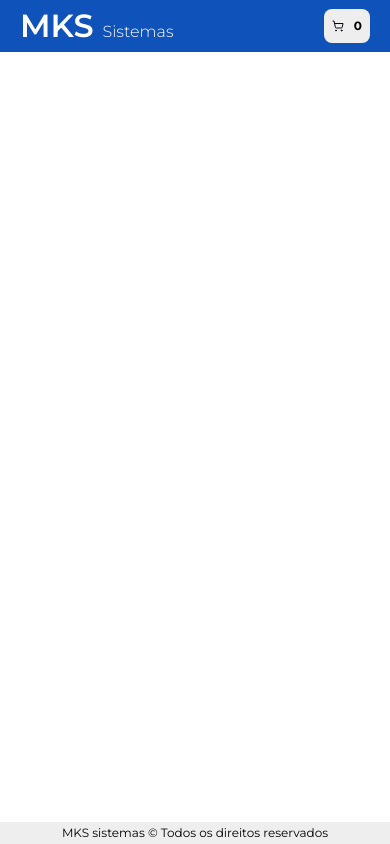
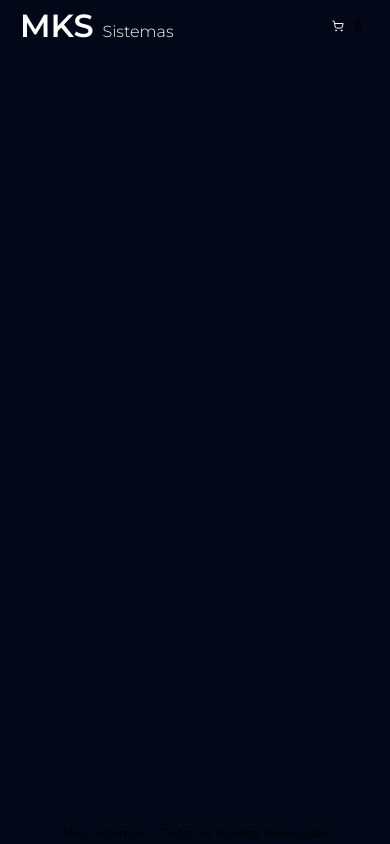
Before and after one commit to Rharuow/mks-frontend-challenge, a Next.js app: page / in a window 390 px wide. Built offline with nearby package versions, Linux system fonts and the light colour scheme.

Commit message:
feat: add provides to theme, tanstack and devise to layout

```diff
--- a/src/app/layout.tsx
+++ b/src/app/layout.tsx
@@ -6,6 +6,9 @@ import { FooterContainer } from "@/components/styledComponents/Footer";
 import { Span } from "@/components/styledComponents/Text";
 import { Button } from "@/components/styledComponents/Button";
 import { ShoppingCart } from "lucide-react";
+import { DeviseProvider } from "@/components/providers/devise";
+import { TanstackProvider } from "@/components/providers/TanstackProvider";
+import { ThemeProvider } from "@/components/providers/theme";
 
 const montserrat = Montserrat({ subsets: ["latin"] });
 
@@ -22,6 +25,13 @@ export default function RootLayout({
   return (
     <html lang="en">
       <body className={montserrat.className + " min-h-screen flex flex-col"}>
+        <DeviseProvider>
+          <TanstackProvider>
+            <ThemeProvider
+              attribute="class"
+              defaultTheme="dark"
+              disableTransitionOnChange
+            >
               <HeaderContainer>
                 <Span $fontWeight={600} $fontSize={32}>
                   MKS{" "}
@@ -42,6 +52,9 @@ export default function RootLayout({
                   MKS sistemas © Todos os direitos reservados
                 </Span>
               </FooterContainer>
+            </ThemeProvider>
+          </TanstackProvider>
+        </DeviseProvider>
       </body>
     </html>
   );
--- /dev/null
+++ b/src/components/providers/TanstackProvider.tsx
@@ -0,0 +1,21 @@
+"use client";
+
+import { QueryClientProvider, QueryClient } from "@tanstack/react-query";
+
+import { ReactQueryDevtools } from "@tanstack/react-query-devtools";
+import { useState } from "react";
+
+export const TanstackProvider = ({
+  children,
+}: {
+  children: React.ReactNode;
+}) => {
+  const [queryClient] = useState(() => new QueryClient());
+
+  return (
+    <QueryClientProvider client={queryClient}>
+      {children}
+      <ReactQueryDevtools initialIsOpen={false} />
+    </QueryClientProvider>
+  );
+};
--- /dev/null
+++ b/src/components/providers/devise.tsx
@@ -0,0 +1,28 @@
+"use client";
+import {
+  ReactNode,
+  createContext,
+  useContext,
+  useEffect,
+  useState,
+} from "react";
+
+const DeviseContext = createContext({ isMobile: true });
+
+export const useDeviseContext = () => useContext(DeviseContext);
+
+export const DeviseProvider = ({ children }: { children: ReactNode }) => {
+  const MAXMOBILEWIDTH = 767;
+
+  const [isMobile, setIsMobile] = useState(true);
+
+  useEffect(() => {
+    setIsMobile(window.innerWidth <= MAXMOBILEWIDTH);
+  }, []);
+
+  return (
+    <DeviseContext.Provider value={{ isMobile }}>
+      {children}
+    </DeviseContext.Provider>
+  );
+};
--- /dev/null
+++ b/src/components/providers/theme.tsx
@@ -0,0 +1,8 @@
+"use client";
+import * as React from "react";
+import { ThemeProvider as NextThemesProvider } from "next-themes";
+import { type ThemeProviderProps } from "next-themes/dist/types";
+
+export function ThemeProvider({ children, ...props }: ThemeProviderProps) {
+  return <NextThemesProvider {...props}>{children}</NextThemesProvider>;
+}
```
Lines whose indentation alone changed are shown as unchanged.
